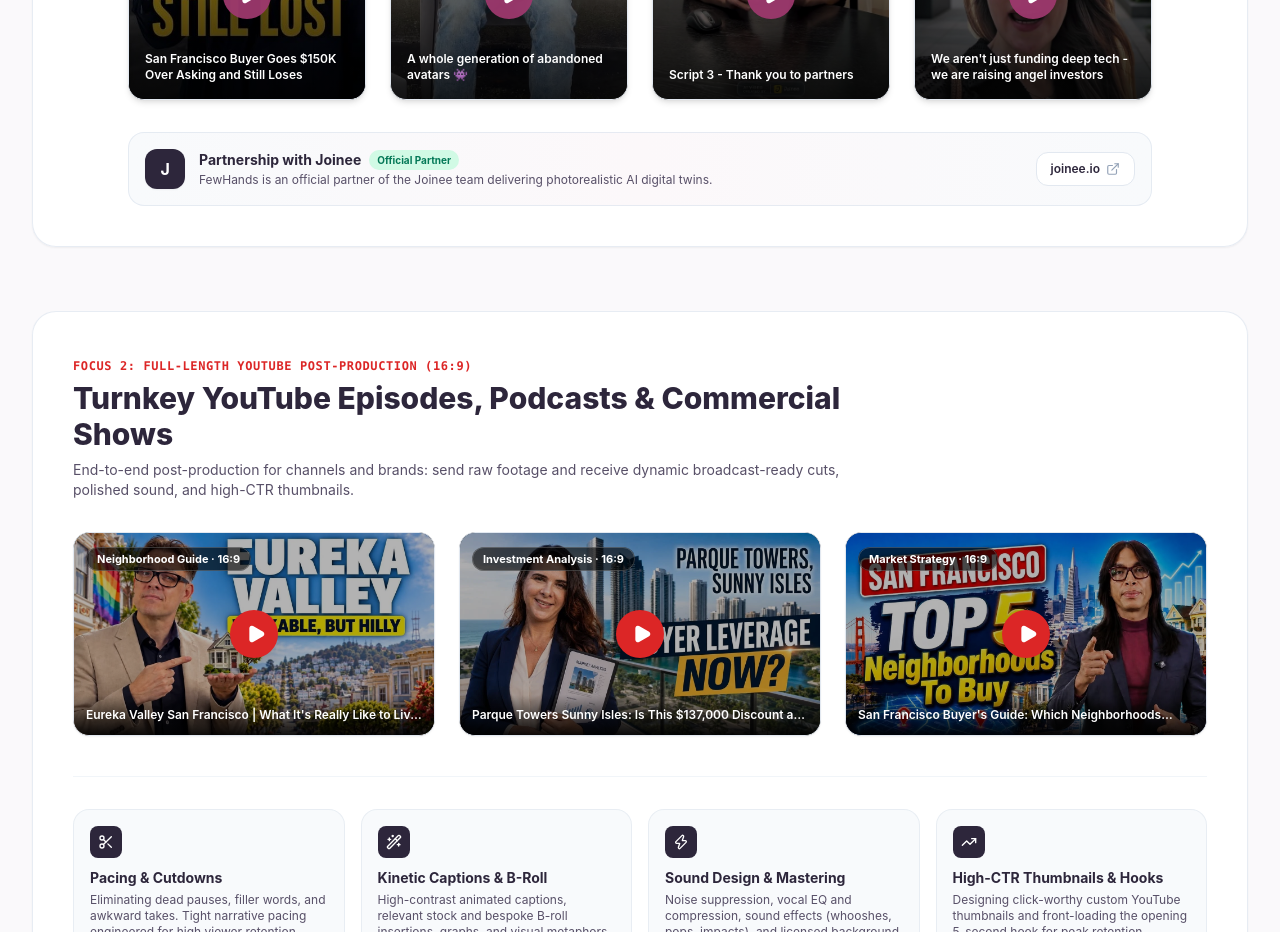
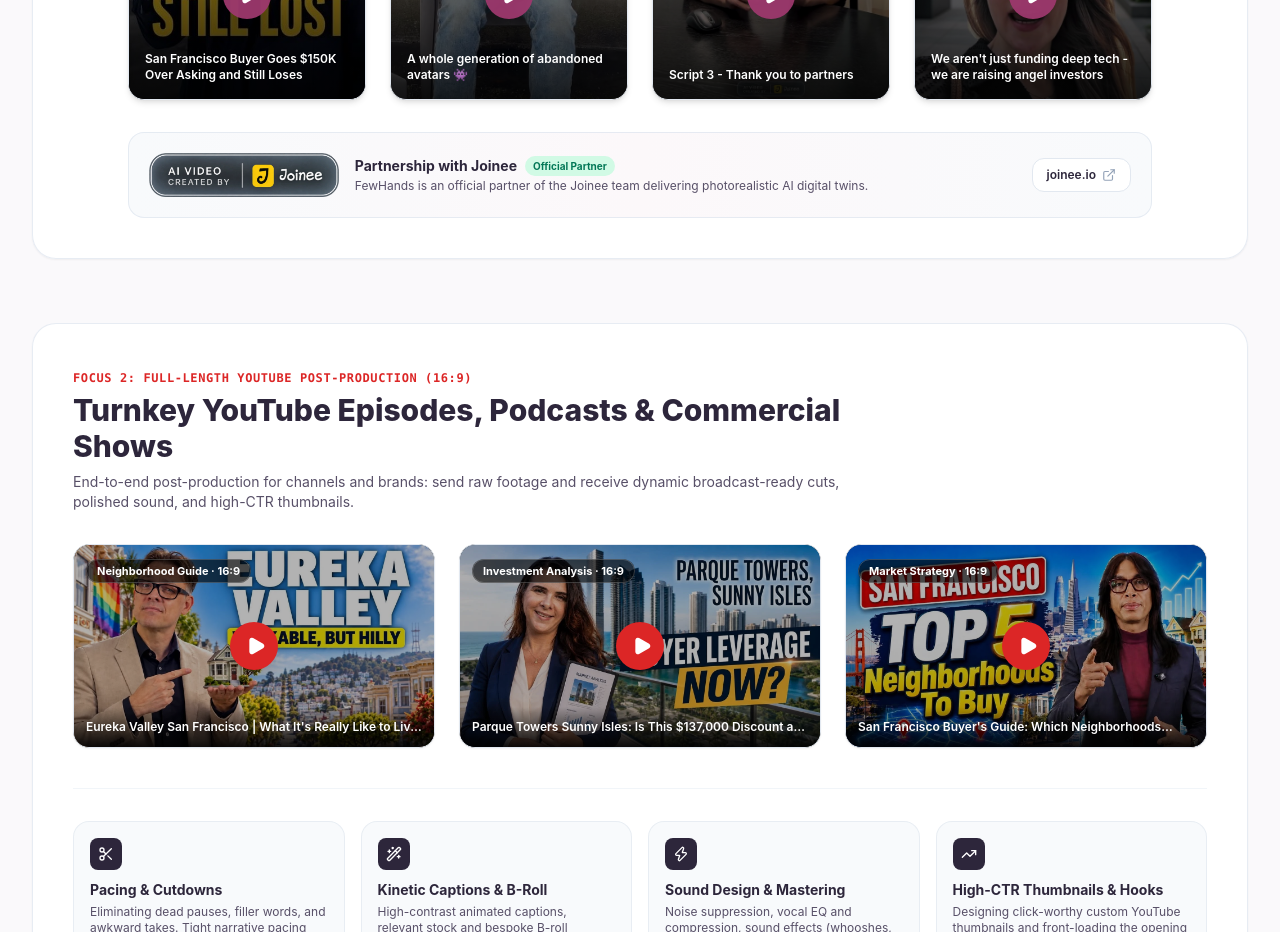
Before and after one commit to andreibdr/fewhands, a Next.js app: page /ai-video in a window 1280 px wide. Shown: the part 1800-2732 px from the top of the page. Built offline with nearby package versions, Linux system fonts and the light colour scheme.

Commit message:
Use official Joinee partner logo badge in partnership section

```diff
--- a/components/AiVideoView.tsx
+++ b/components/AiVideoView.tsx
@@ -591,11 +591,22 @@ export const AiVideoView: React.FC = () => {
           </div>
 
           {/* JOINEE PARTNERSHIP TRUST CARD */}
-          <div className="mt-8 p-4 rounded-2xl bg-gradient-to-r from-slate-50 via-[#fcf8fa] to-slate-50 border border-slate-200/80 flex flex-col sm:flex-row items-center justify-between gap-4 text-xs max-w-5xl mx-auto">
-            <div className="flex items-center gap-3.5">
-              <div className="w-10 h-10 rounded-xl bg-[#2d263b] text-white flex items-center justify-center font-bold tracking-tight text-base shrink-0 shadow-sm">
-                J
-              </div>
+          <div className="mt-8 p-4 sm:p-5 rounded-2xl bg-gradient-to-r from-slate-50 via-[#fcf8fa] to-slate-50 border border-slate-200/80 flex flex-col md:flex-row items-start md:items-center justify-between gap-4 text-xs max-w-5xl mx-auto">
+            <div className="flex flex-col sm:flex-row items-start sm:items-center gap-4">
+              <a
+                href="https://www.joinee.io/"
+                target="_blank"
+                rel="noopener noreferrer"
+                className="shrink-0 hover:opacity-90 transition-opacity"
+                title="Joinee - AI Digital Avatars"
+              >
+                {/* eslint-disable-next-line @next/next/no-img-element */}
+                <img
+                  src="/portfolio/joinee-badge.webp"
+                  alt="AI Video Created by Joinee"
+                  className="h-9 sm:h-11 w-auto object-contain"
+                />
+              </a>
               <div>
                 <div className="flex items-center gap-2">
                   <span className="font-bold text-[#2d263b] text-xs sm:text-sm">
@@ -618,7 +629,7 @@ export const AiVideoView: React.FC = () => {
               href="https://www.joinee.io/"
               target="_blank"
               rel="noopener noreferrer"
-              className="inline-flex items-center gap-1.5 px-3.5 py-2 rounded-xl bg-white hover:bg-slate-100 text-[#2d263b] font-semibold border border-slate-200 transition-colors shrink-0 shadow-xs"
+              className="inline-flex items-center gap-1.5 px-3.5 py-2 rounded-xl bg-white hover:bg-slate-100 text-[#2d263b] font-semibold border border-slate-200 transition-colors shrink-0 shadow-xs self-start md:self-auto"
             >
               <span>joinee.io</span>
               <ExternalLink className="w-3.5 h-3.5 text-slate-400" />
```
Also changed, not shown: public/portfolio/joinee-badge.png (added), public/portfolio/joinee-badge.webp (added).
